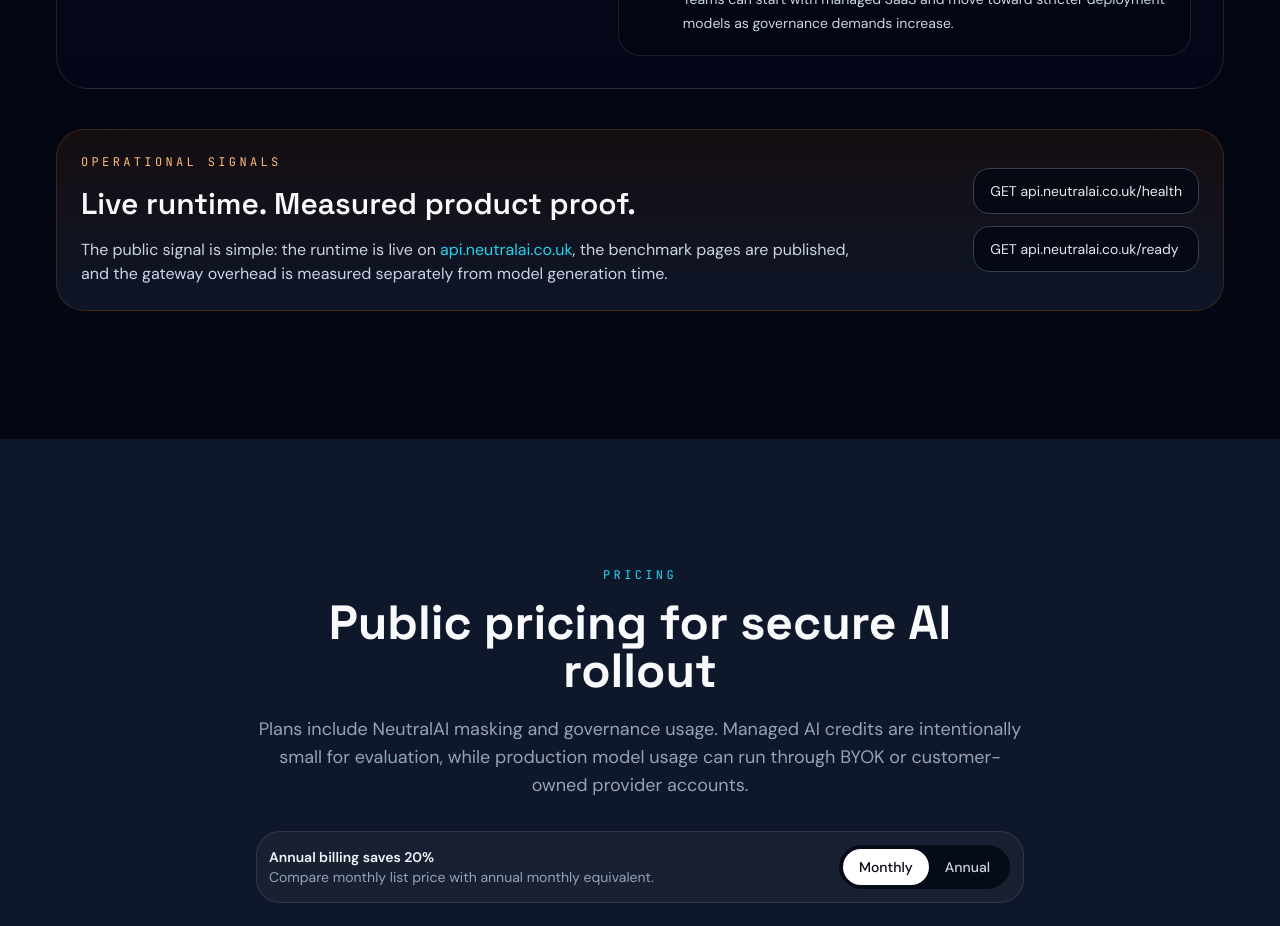
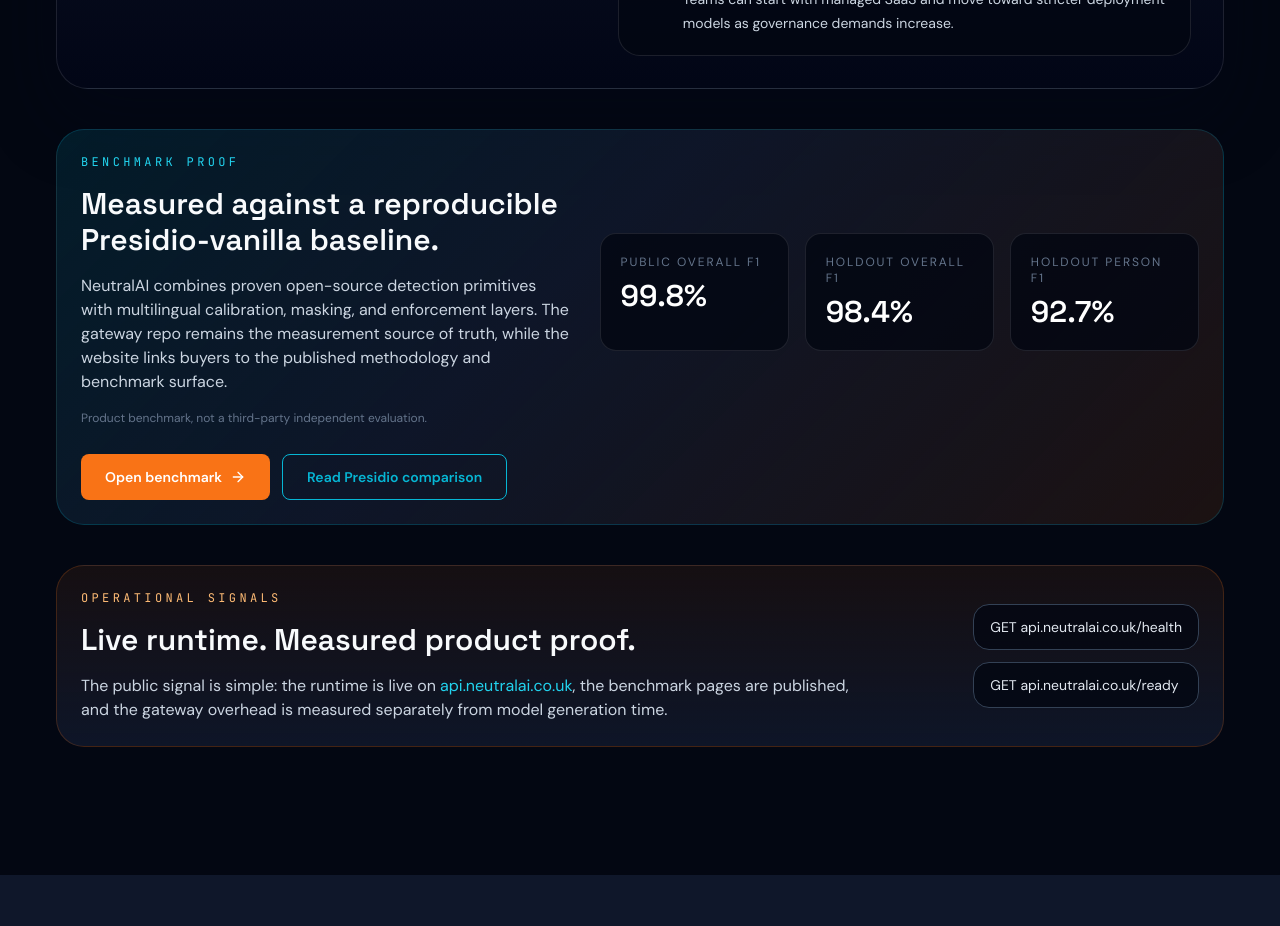
Before and after one commit to nazifsohtaoglu/neutralai-website, a Next.js app: page / in a window 1280 px wide. Shown: the part 6880-7806 px from the top of the page. Built offline with nearby package versions, Linux system fonts and the light colour scheme.

Commit message:
Add benchmark proof block

```diff
--- a/app/page.tsx
+++ b/app/page.tsx
@@ -341,6 +341,14 @@
     value: '~41 ms',
   },
 ] as const
+
+// Source of truth: nazifsohtaoglu/neutralai-gateway benchmark artifacts listed in website issue #16.
+const benchmarkProof = {
+  publicOverallF1: '99.8%',
+  holdoutOverallF1: '98.4%',
+  personHoldoutF1: '92.7%',
+  appBenchmarkUrl: `${siteConfig.appBaseUrl}/pii-benchmark`,
+} as const
 
 type DeploymentCard = {
   icon: LucideIcon
@@ -1135,6 +1143,44 @@
           </div>
         </div>
 
+        <div id="benchmark-proof" className="mt-10 scroll-mt-28 overflow-hidden rounded-[28px] border border-primary/20 bg-[linear-gradient(135deg,rgba(6,182,212,0.12),rgba(15,23,42,0.94)_42%,rgba(249,115,22,0.10))] p-6">
+          <div className="grid gap-7 lg:grid-cols-[0.9fr_1.1fr] lg:items-center">
+            <div>
+              <p className="font-mono text-xs uppercase tracking-[0.28em] text-primary-light">Benchmark proof</p>
+              <h3 className="mt-4 font-heading text-3xl font-semibold">Measured against a reproducible Presidio-vanilla baseline.</h3>
+              <p className="mt-4 max-w-3xl text-sm leading-7 text-slate-300 md:text-base">
+                NeutralAI combines proven open-source detection primitives with multilingual calibration, masking, and enforcement layers. The gateway repo remains the measurement source of truth, while the website links buyers to the published methodology and benchmark surface.
+              </p>
+              <p className="mt-3 text-xs leading-6 text-slate-500">
+                Product benchmark, not a third-party independent evaluation.
+              </p>
+            </div>
+
+            <div className="grid gap-4 sm:grid-cols-3">
+              {[
+                ['Public overall F1', benchmarkProof.publicOverallF1],
+                ['Holdout overall F1', benchmarkProof.holdoutOverallF1],
+                ['Holdout PERSON F1', benchmarkProof.personHoldoutF1],
+              ].map(([label, value]) => (
+                <div key={label} className="rounded-2xl border border-white/10 bg-background/80 p-5">
+                  <p className="text-xs uppercase tracking-[0.16em] text-slate-500">{label}</p>
+                  <p className="mt-2 font-heading text-3xl font-semibold text-white">{value}</p>
+                </div>
+              ))}
+            </div>
+          </div>
+
+          <div className="mt-6 flex flex-col gap-3 sm:flex-row">
+            <a href={benchmarkProof.appBenchmarkUrl} className="btn btn-cta justify-center px-6 py-3 text-sm">
+              Open benchmark
+              <ArrowRight className="h-4 w-4" />
+            </a>
+            <a href="/presidio-alternative" className="btn btn-secondary justify-center px-6 py-3 text-sm">
+              Read Presidio comparison
+            </a>
+          </div>
+        </div>
+
         <div className="mt-10 rounded-[28px] border border-accent-cta/20 bg-[linear-gradient(180deg,rgba(249,115,22,0.08),rgba(15,23,42,0.92))] p-6">
           <div className="grid gap-6 lg:grid-cols-[1fr_auto] lg:items-center">
             <div>
```
Also changed, not shown: 1 other file (tests, documents, lock files or other folders).
